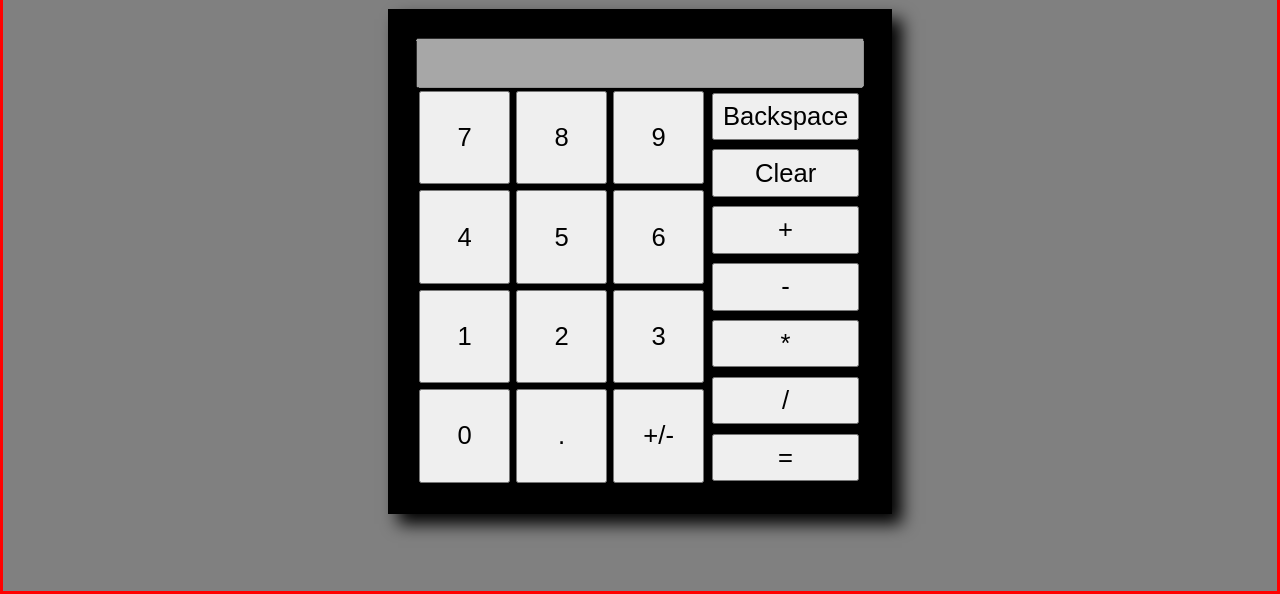
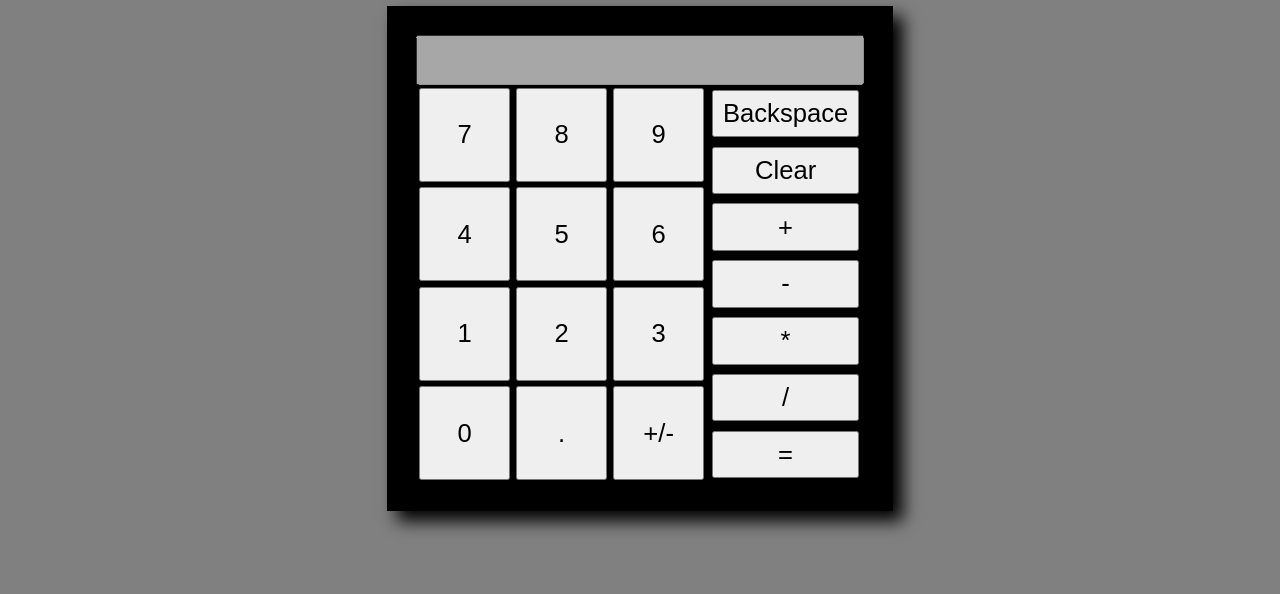
Before and after one commit to Michaelj82/calculator, a plain HTML site: page index.html in a window 1280 px wide. Shown: the part 212-806 px from the top of the page. Drawn offline with Linux system fonts and the light colour scheme.

Commit message:
removed border

```diff
--- a/style.css
+++ b/style.css
@@ -10,8 +10,7 @@ body{
     justify-content: center;
     align-items: center;
     background-color: gray;
-    border: solid;
-    border-color: red;
+
 }
 
 #header{
```
